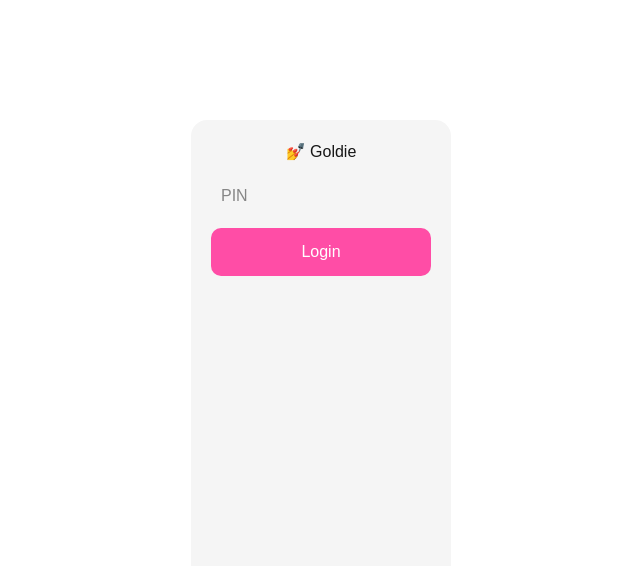
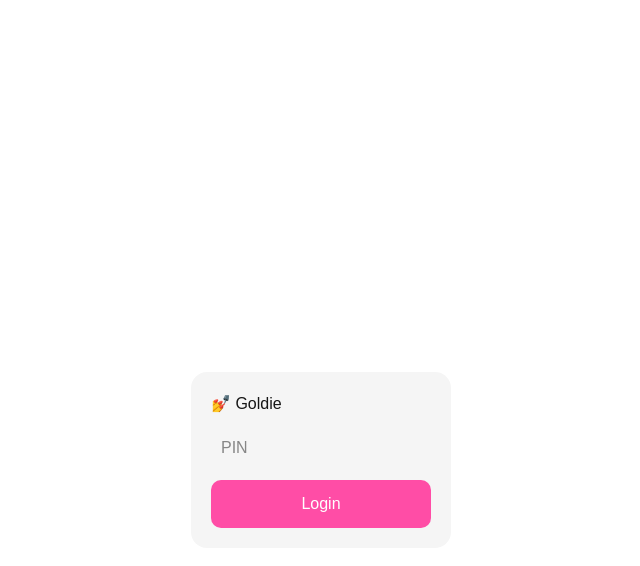
Before and after one commit to zibertvesna/mini-goldie, a Next.js app: page / in a window 1280 px wide. Shown: the top 566 px of the page, without its empty margins (319-959 px from the left). Built offline with nearby package versions, Linux system fonts and the light colour scheme.

Commit message:
fixed full app

```diff
--- a/app/page.tsx
+++ b/app/page.tsx
@@ -16,7 +16,7 @@ export default function Home() {
 
   const [appointments, setAppointments] = useState<any[]>([]);
 
-  /* FIREBASE */
+  /* FIREBASE LIVE DATA */
   useEffect(() => {
     if (!unlocked) return;
 
@@ -59,7 +59,7 @@ export default function Home() {
   if (!unlocked) {
     return (
       <main style={styles.screen}>
-        <div style={styles.card}>
+        <div style={styles.box}>
           <h2>💅 Goldie</h2>
 
           <input
@@ -85,7 +85,7 @@ export default function Home() {
         <h2>📅 Booking</h2>
 
         {/* DAYS */}
-        <div style={styles.days}>
+        <div style={styles.grid}>
           {Array.from({ length: 31 }, (_, i) => {
             const d = String(i + 1);
 
@@ -114,7 +114,7 @@ export default function Home() {
         />
 
         {/* TIMES */}
-        <div style={styles.times}>
+        <div style={styles.timeGrid}>
           {times.map((t) => {
             const isTaken = appointments.some(
               (a) => a.day === selectedDay && a.time === t
@@ -126,7 +126,7 @@ export default function Home() {
                 disabled={isTaken}
                 onClick={() => setSelectedTime(t)}
                 style={{
-                  ...styles.time,
+                  ...styles.timeBtn,
                   background: isTaken
                     ? "#ccc"
                     : selectedTime === t
@@ -142,7 +142,7 @@ export default function Home() {
         </div>
 
         {/* SAVE */}
-        <button onClick={book} style={styles.save}>
+        <button onClick={book} style={styles.saveBtn}>
           Shrani termin
         </button>
 
@@ -151,23 +151,23 @@ export default function Home() {
   );
 }
 
-/* STYLES (SAFE - NO TYPESCRIPT ERROR) */
-const styles: any = {
+/* STYLES — SAFE VERSION (NO TYPE ERRORS) */
+const styles = {
   screen: {
     minHeight: "100vh",
     display: "flex",
     justifyContent: "center",
+    alignItems: "center",
     fontFamily: "Arial",
     background: "#fff",
   },
 
-  card: {
+  box: {
     marginTop: 120,
     padding: 20,
     width: 260,
     background: "#f5f5f5",
     borderRadius: 16,
-    textAlign: "center",
   },
 
   app: {
@@ -190,7 +190,7 @@ const styles: any = {
     borderRadius: 10,
   },
 
-  days: {
+  grid: {
     display: "grid",
     gridTemplateColumns: "repeat(7,1fr)",
     gap: 6,
@@ -203,20 +203,20 @@ const styles: any = {
     borderRadius: 10,
   },
 
-  times: {
+  timeGrid: {
     display: "grid",
     gridTemplateColumns: "repeat(3,1fr)",
     gap: 6,
     marginTop: 10,
   },
 
-  time: {
+  timeBtn: {
     padding: 10,
     border: "none",
     borderRadius: 10,
   },
 
-  save: {
+  saveBtn: {
     width: "100%",
     padding: 12,
     marginTop: 10,
```
